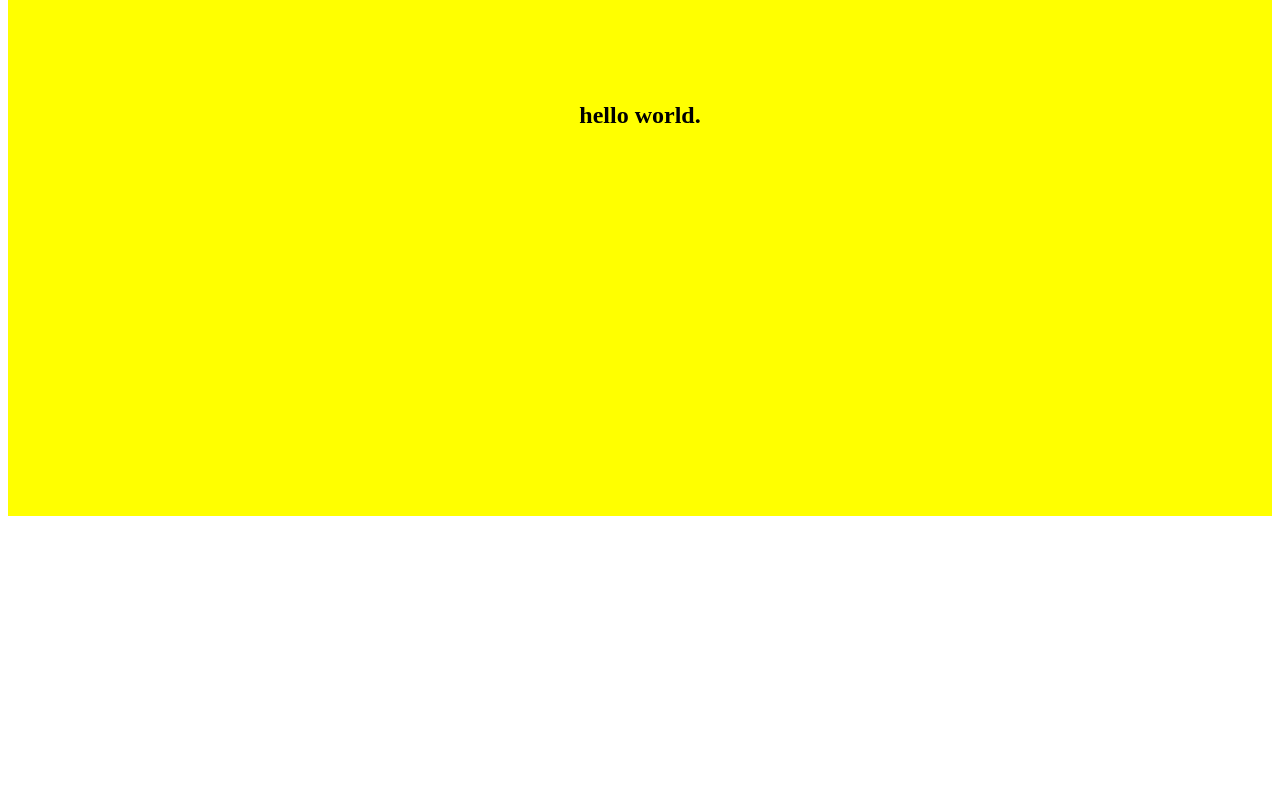
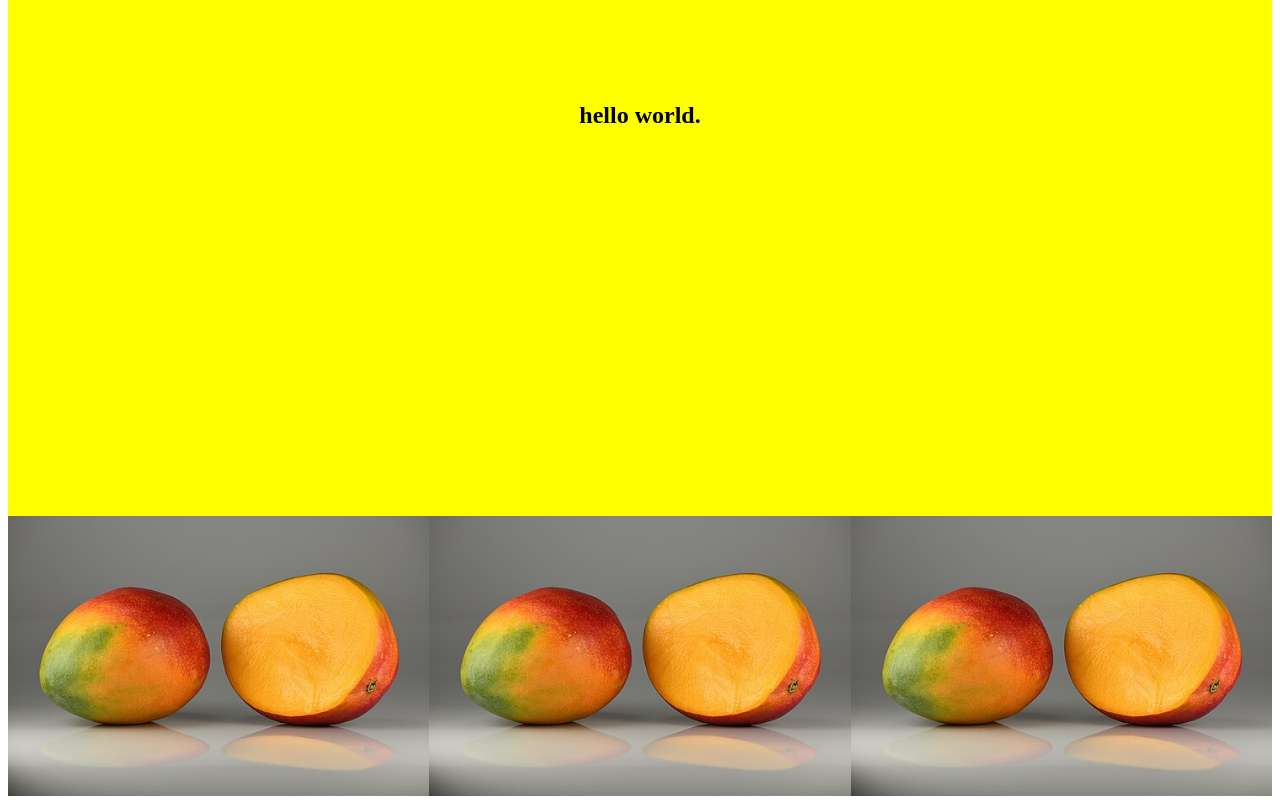
Before and after one commit to shaikhsheza/flexboxlabs, a plain HTML site: page html/flexbox1.html in a window 1280 px wide. Shown: the part 500-1300 px from the top of the page. Before the commit the page ends 1016 px from the top, so only its background shows below. Drawn offline with Linux system fonts and the light colour scheme.

Commit message:
created a flex container beneath the yellow one, with three flex images: uploaded hapusmango.jpg in media folder, added div container in flexbox1.html, applied flexbox to it in style1.css

```diff
--- a/css/style1.css
+++ b/css/style1.css
@@ -24,3 +24,16 @@ nav ul{
     gap: 16px;
     list-style-type: none;
 }
+
+.pane{
+    display: flex;
+    flex-direction: row;
+}
+
+.card{
+    flex: 1;
+}
+
+.mango{
+    width: 100%;
+}
--- a/html/flexbox1.html
+++ b/html/flexbox1.html
@@ -28,5 +28,17 @@
     <main>
         <h2>hello world.</h2>
     </main>
+
+    <div class="pane">
+        <div class="card">
+            <img class="mango" src="../media/hapusmango.jpg" alt="mango pic">
+        </div>
+        <div class="card">
+            <img class="mango" src="../media/hapusmango.jpg" alt="mango pic">
+        </div>
+        <div class="card">
+            <img class="mango" src="../media/hapusmango.jpg" alt="mango pic">
+        </div>
+    </div>
 </body>
 </html>
```
Also changed, not shown: media/hapusmango.jpg (added).
